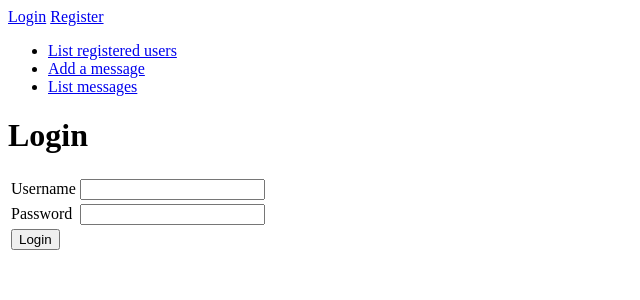
After one commit to AuroraLS3/Forum-Aurum, a Flask app: page /auth/login/ in a window 1280 px wide. The commit adds this page. Shown: the top 300 px of the page, without its empty margins (0-640 px from the left). Run offline with Flask 2, Linux system fonts and the light colour scheme.

Commit message:
Login functionality

```diff
--- /dev/null
+++ b/application/forms/loginform.py
@@ -0,0 +1,10 @@
+from flask_wtf import FlaskForm
+from wtforms import PasswordField, StringField, validators
+
+
+class LoginForm(FlaskForm):
+    username = StringField("Username", [validators.InputRequired()])
+    password = PasswordField("Password", [validators.InputRequired()])
+
+    class Meta:
+        csrf = False
--- /dev/null
+++ b/application/templates/auth/login.html
@@ -0,0 +1,45 @@
+{% extends "layout.html" %}
+
+{% block body %}
+    <h1>Login</h1>
+    <p>{{ error }}</p>
+    <form method="POST" action="{{ url_for('login') }}">
+        <table>
+            <tr>
+                <td>
+                    {{ form.username.label }}
+                </td>
+                <td>
+                    {{ form.username }}
+                </td>
+                <td>
+                    <ul>
+                        {% for error in form.username.errors %}
+                            <li>{{ error }}</li>
+                        {% endfor %}
+                    </ul>
+                </td>
+            </tr>
+            <tr>
+                <td>
+                    {{ form.password.label }}
+                </td>
+                <td>
+                    {{ form.password }}
+                </td>
+                <td>
+                    <ul>
+                        {% for error in form.password.errors %}
+                            <li>{{ error }}</li>
+                        {% endfor %}
+                    </ul>
+                </td>
+            </tr>
+            <tr>
+                <td>
+                    <input type="submit" value="Login"/>
+                </td>
+            </tr>
+        </table>
+    </form>
+{% endblock %}
--- a/application/templates/register.html
+++ b/application/templates/auth/register.html
@@ -1,6 +1,7 @@
 {% extends "layout.html" %}
 
 {% block body %}
+    <h1>Register</h1>
     <form method="POST" action="{{ url_for('register') }}">
         <table>
             <tr>
--- a/application/templates/layout.html
+++ b/application/templates/layout.html
@@ -6,18 +6,21 @@
 </head>
 
 <body>
+{% if current_user.is_authenticated %}
+    <p>
+        Logged in as <b>{{ current_user.username }}</b> <a href="{{ url_for('logout') }}">Logout</a>
+    </p>
+{% else %}
+    <a href="{{ url_for('login_page') }}">Login</a> <a href="{{ url_for('register_page') }}">Register</a>
+{% endif %}
 <ul>
-    <li><a href="{{ url_for('login_page') }}">Login</a></li>
-    <li><a href="{{ url_for('register_page') }}">Register a user</a></li>
     <li><a href="{{ url_for('users') }}">List registered users</a></li>
     <li><a href="{{ url_for('add_msg_page') }}">Add a message</a></li>
     <li><a href="{{ url_for('messages') }}">List messages</a></li>
 </ul>
 
 {% block body %}
-    <p>
-        Tähän tuodaan sisältö muualta.
-    </p>
+
 {% endblock %}
 </body>
 </html>
--- a/application/views.py
+++ b/application/views.py
@@ -1,6 +1,7 @@
 # coding=utf-8
 import bcrypt
 from flask import redirect, render_template, request, url_for
+from flask_login import login_user, logout_user, login_required
 
 from application import app, db
 from application.forms.loginform import LoginForm
@@ -17,6 +18,7 @@ def hello():
 
 
 @app.route("/users/")
+@login_required
 def users():
     users = User.query.all()
     for user in users:
@@ -26,6 +28,7 @@ def users():
 
 
 @app.route("/messages/")
+@login_required
 def messages():
     messages = Message.query.all()
     for message in messages:
@@ -35,6 +38,7 @@ def messages():
 
 
 @app.route("/messages/", methods=["POST"])
+@login_required
 def add_msg():
     form = MessageForm(request.form)
 
@@ -46,6 +50,7 @@ def add_msg():
 
 
 @app.route("/messages/<msg_id>/")
+@login_required
 def edit_msg_page(msg_id):
     old_content = decode64(Message.query.get(msg_id).content)
     form = MessageForm()
@@ -54,6 +59,7 @@ def edit_msg_page(msg_id):
 
 
 @app.route("/messages/<msg_id>/", methods=["POST"])
+@login_required
 def edit_msg(msg_id):
     message = Message.query.get(msg_id)
     form = MessageForm(request.form)
@@ -65,6 +71,7 @@ def edit_msg(msg_id):
 
 
 @app.route("/messages/new/")
+@login_required
 def add_msg_page():
     return render_template("newmessage.html", action=url_for('add_msg'), form=MessageForm())
 
@@ -98,6 +105,12 @@ def login_page():
     return render_template("auth/login.html", form=LoginForm())
 
 
+@app.route("/auth/logout/")
+def logout():
+    logout_user()
+    return redirect(url_for("hello"))
+
+
 @app.route("/auth/login/", methods=["POST"])
 def login():
     form = LoginForm(request.form)
@@ -118,4 +131,5 @@ def login():
     if not correctPass:
         return render_template("auth/login.html", form=form, error="Incorrect Password")
 
-    return "Success"
+    login_user(user)
+    return redirect(url_for("hello"))
```
Also changed, not shown: application/__init__.py (+18 -1 lines).
